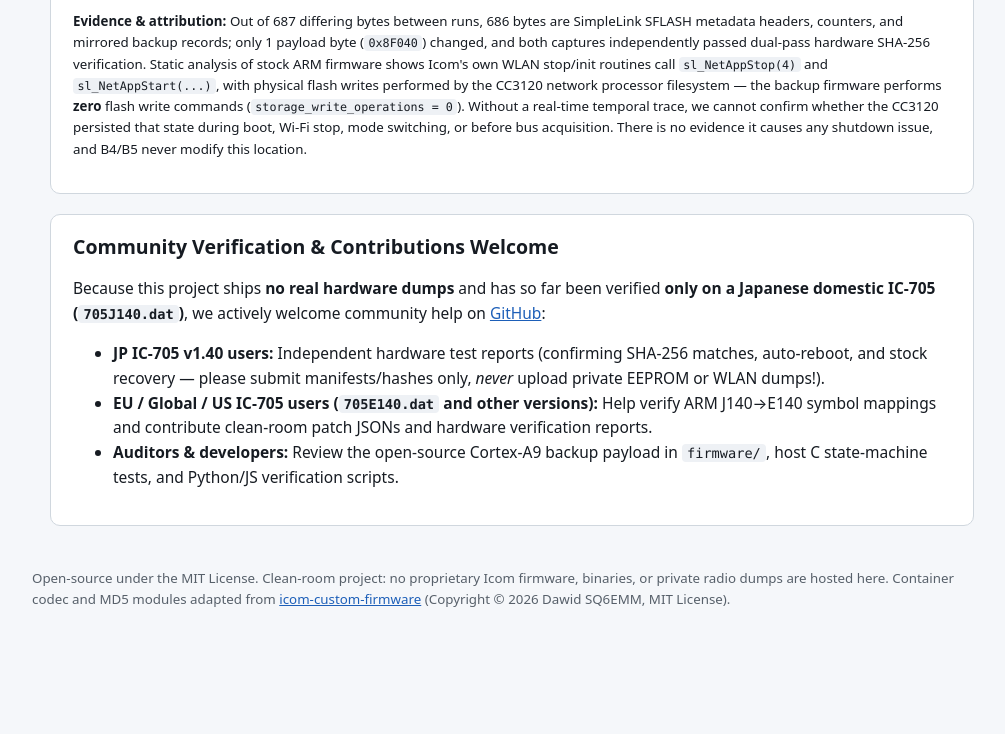
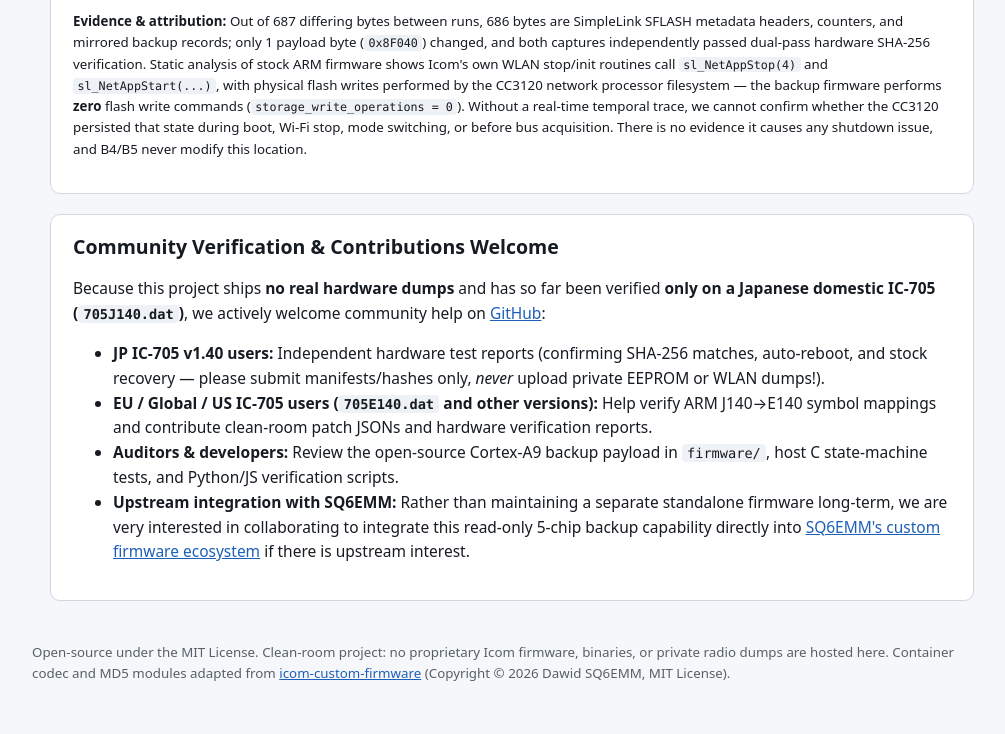
Before and after one commit to Curium-3391/ic705-backup-firmware, a plain HTML site: page docs/index.html in a window 1280 px wide. Shown: the part 3001-3735 px from the top of the page, without its empty margins (128-1133 px from the left). Before the commit the page ends 3661 px from the top, so only its background shows below. Drawn offline with Linux system fonts and the light colour scheme.

Commit message:
docs: express interest in upstream integration with SQ6EMM firmware

```diff
--- a/docs/index.html
+++ b/docs/index.html
@@ -192,6 +192,7 @@
       <li><strong>JP IC-705 v1.40 users:</strong> Independent hardware test reports (confirming SHA-256 matches, auto-reboot, and stock recovery — please submit manifests/hashes only, <em>never</em> upload private EEPROM or WLAN dumps!).</li>
       <li><strong>EU / Global / US IC-705 users (<code>705E140.dat</code> and other versions):</strong> Help verify ARM J140&rarr;E140 symbol mappings and contribute clean-room patch JSONs and hardware verification reports.</li>
       <li><strong>Auditors &amp; developers:</strong> Review the open-source Cortex-A9 backup payload in <code>firmware/</code>, host C state-machine tests, and Python/JS verification scripts.</li>
+      <li><strong>Upstream integration with SQ6EMM:</strong> Rather than maintaining a separate standalone firmware long-term, we are very interested in collaborating to integrate this read-only 5-chip backup capability directly into <a href="https://github.com/sq6emm/icom-custom-firmware" rel="noopener noreferrer" target="_blank">SQ6EMM's custom firmware ecosystem</a> if there is upstream interest.</li>
     </ul>
   </section>
 </main>
```
Also changed, not shown: 1 other file.
